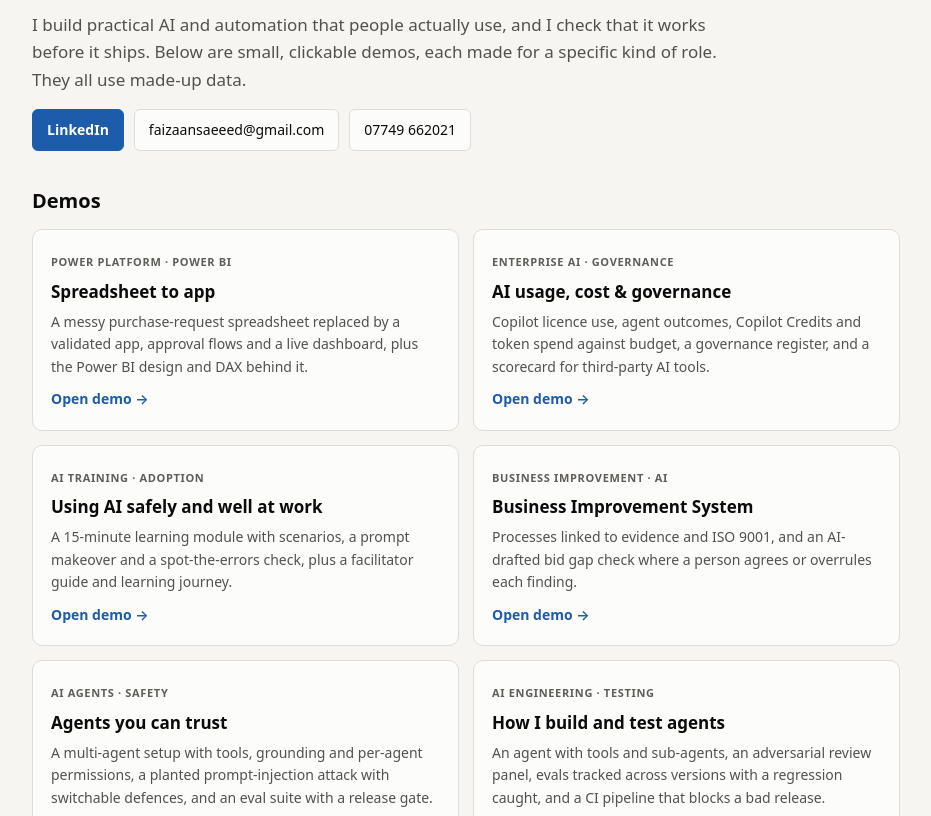
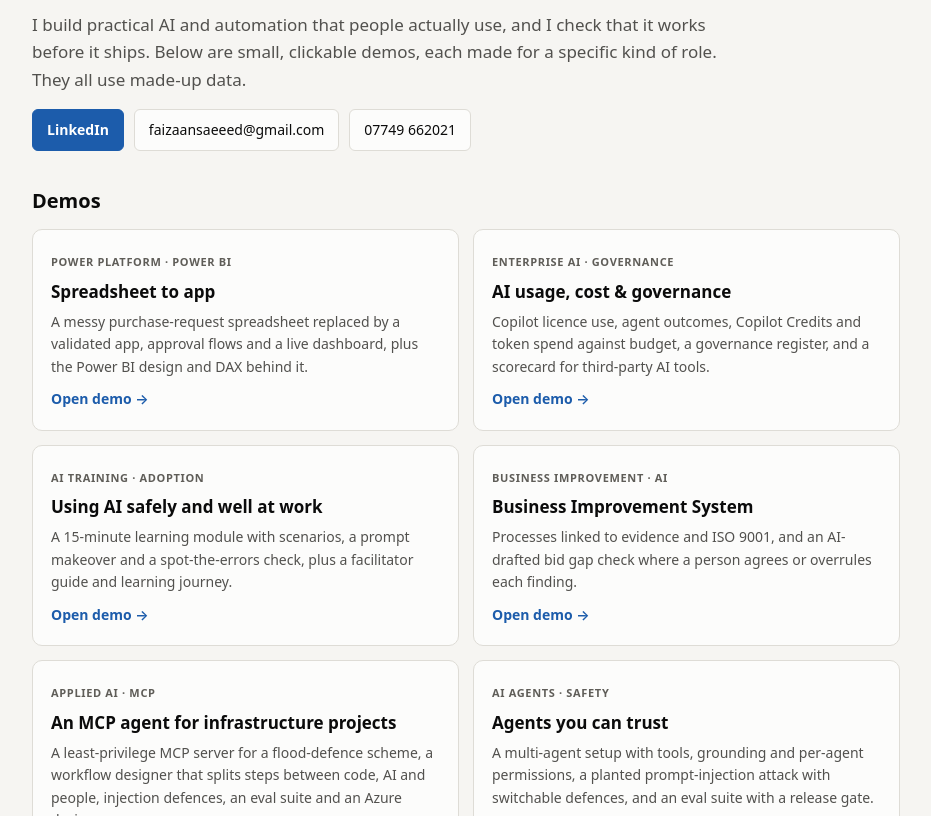
Before and after one commit to saeedfzn/saeedfzn.github.io, a plain HTML site: page index.html in a window 1280 px wide. Shown: the part 136-952 px from the top of the page, without its empty margins (174-1105 px from the left). Drawn offline with Linux system fonts and the light colour scheme.

Commit message:
Add AECOM-style MCP demo
Co-Authored-By: Claude Opus 5.5 <noreply@anthropic.com>
Claude-Session: https://claude.ai/code/session_01EcGgVpnLFKBqAo6eKzwKQC

```diff
--- a/index.html
+++ b/index.html
@@ -47,6 +47,7 @@ footer{margin-top:34px;font-size:13px;color:var(--muted)}
     <a class="card" href="https://saeedfzn.github.io/ai-usage-governance-demo/"><span class="tag">Enterprise AI · governance</span><h3>AI usage, cost &amp; governance</h3><p>Copilot licence use, agent outcomes, Copilot Credits and token spend against budget, a governance register, and a scorecard for third-party AI tools.</p><span class="go">Open demo →</span></a>
     <a class="card" href="https://saeedfzn.github.io/ai-at-work-training-demo/"><span class="tag">AI training · adoption</span><h3>Using AI safely and well at work</h3><p>A 15-minute learning module with scenarios, a prompt makeover and a spot-the-errors check, plus a facilitator guide and learning journey.</p><span class="go">Open demo →</span></a>
     <a class="card" href="https://saeedfzn.github.io/business-improvement-system-demo/"><span class="tag">Business improvement · AI</span><h3>Business Improvement System</h3><p>Processes linked to evidence and ISO 9001, and an AI-drafted bid gap check where a person agrees or overrules each finding.</p><span class="go">Open demo →</span></a>
+    <a class="card" href="https://saeedfzn.github.io/infrastructure-mcp-agent-demo/"><span class="tag">Applied AI · MCP</span><h3>An MCP agent for infrastructure projects</h3><p>A least-privilege MCP server for a flood-defence scheme, a workflow designer that splits steps between code, AI and people, injection defences, an eval suite and an Azure design.</p><span class="go">Open demo →</span></a>
     <a class="card" href="https://saeedfzn.github.io/agent-eval-safety-demo/"><span class="tag">AI agents · safety</span><h3>Agents you can trust</h3><p>A multi-agent setup with tools, grounding and per-agent permissions, a planted prompt-injection attack with switchable defences, and an eval suite with a release gate.</p><span class="go">Open demo →</span></a>
     <a class="card" href="https://saeedfzn.github.io/agent-testing-pipeline-demo/"><span class="tag">AI engineering · testing</span><h3>How I build and test agents</h3><p>An agent with tools and sub-agents, an adversarial review panel, evals tracked across versions with a regression caught, and a CI pipeline that blocks a bad release.</p><span class="go">Open demo →</span></a>
     <a class="card" href="https://saeedfzn.github.io/case-management-demo/"><span class="tag">Power Platform · CRM</span><h3>Case management</h3><p>A public-sector repairs case flow with role-based queues, SLA timers, an audit trail, a legacy CRM migration dry run, and a Dataverse / Dynamics 365 mapping.</p><span class="go">Open demo →</span></a>
```
